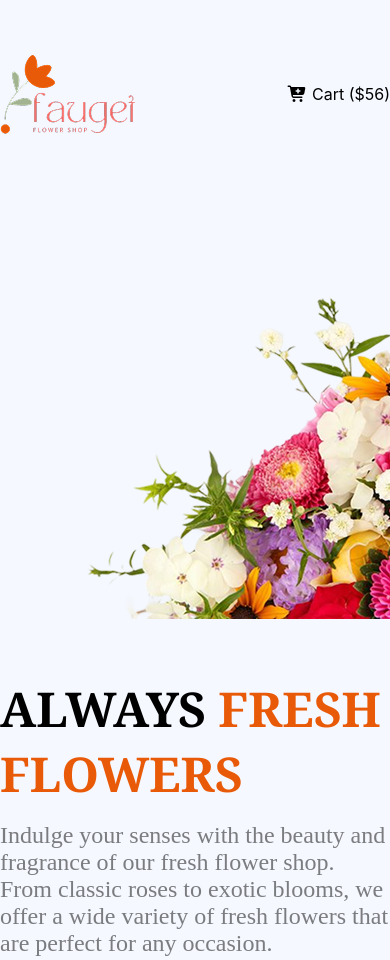
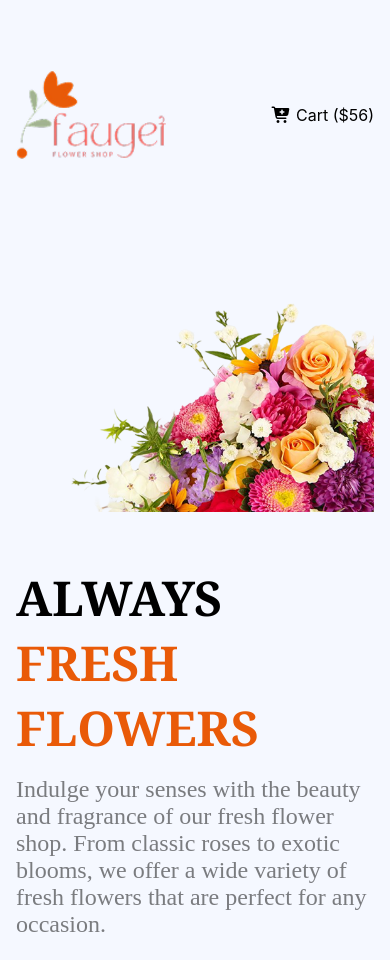
Before and after one commit to rifat584/B12A02-Responsive-Flowers, a plain HTML site: page index.html in a window 390 px wide. Shown: the top 960 px of the page. Drawn offline with Linux system fonts and the light colour scheme.

Commit message:
more responsive

```diff
--- a/style.css
+++ b/style.css
@@ -6,10 +6,9 @@
   /* border: solid 2px red; */
 }
 
-body, .html {
+.container {
   max-width: 1440px;
   margin: 0 auto;
-  overflow-x: hidden
 }
 
 .content-size {
@@ -19,6 +18,12 @@ body, .html {
 
 body {
   background-color: #f5f8ff;
+}
+
+img {
+  width: 100%;
+  height: auto;
+  display: block;
 }
 
 /* Shared Styles */
@@ -50,6 +55,9 @@ body {
   margin-top: 3.3rem;
 }
 
+.nav-bar img {
+  max-width: 150px;
+}
 /* Nav Menu */
 
 .nav-menu {
@@ -144,6 +152,7 @@ color:  rgb(233, 90, 8) ;
 
 .product img {
   margin-bottom: 1.5rem;
+  max-width: 100%;
 }
 
 .product h4{
@@ -179,7 +188,7 @@ color:  rgb(233, 90, 8) ;
 .lover-img {
   width: 100%;
   max-width: 100%;
-  height: auto;
+
 }
 
 /* lover content */
@@ -306,6 +315,10 @@ color:  rgb(233, 90, 8) ;
   flex: 1;
 }
 
+.footer-logo img {
+  max-width: 150px;
+}
+
 .footer-logo p {
   margin-top: 1rem;
 }
@@ -338,11 +351,16 @@ color:  rgb(233, 90, 8) ;
 /* Responsive Design for MOBILE */
 
 @media (max-width:768px) {
+   body {
+    padding: 1rem;
+  }
+
   .nav-menu a:nth-child(1) ,
   .nav-menu a:nth-child(2) ,
   .nav-menu a:nth-child(3) {
     display: none;
   }
+
 
 .banner-section {
   flex-direction: column-reverse;
@@ -352,14 +370,6 @@ color:  rgb(233, 90, 8) ;
 .banner-content h1{
   font-size: 3rem;
 }
-
-
-
-
-
-
-
-
 
 .all-products {
   grid-template-columns: repeat(2, 1fr);
@@ -373,6 +383,12 @@ color:  rgb(233, 90, 8) ;
 .lover-content img {
   display: none;
 }
+
+.lover-content ul li{
+  margin-left: 0;
+   list-style-position: inside;
+}
+
 
 .deals {
   flex-direction: column;
```
Also changed, not shown: index.html (+1 -3 lines).
